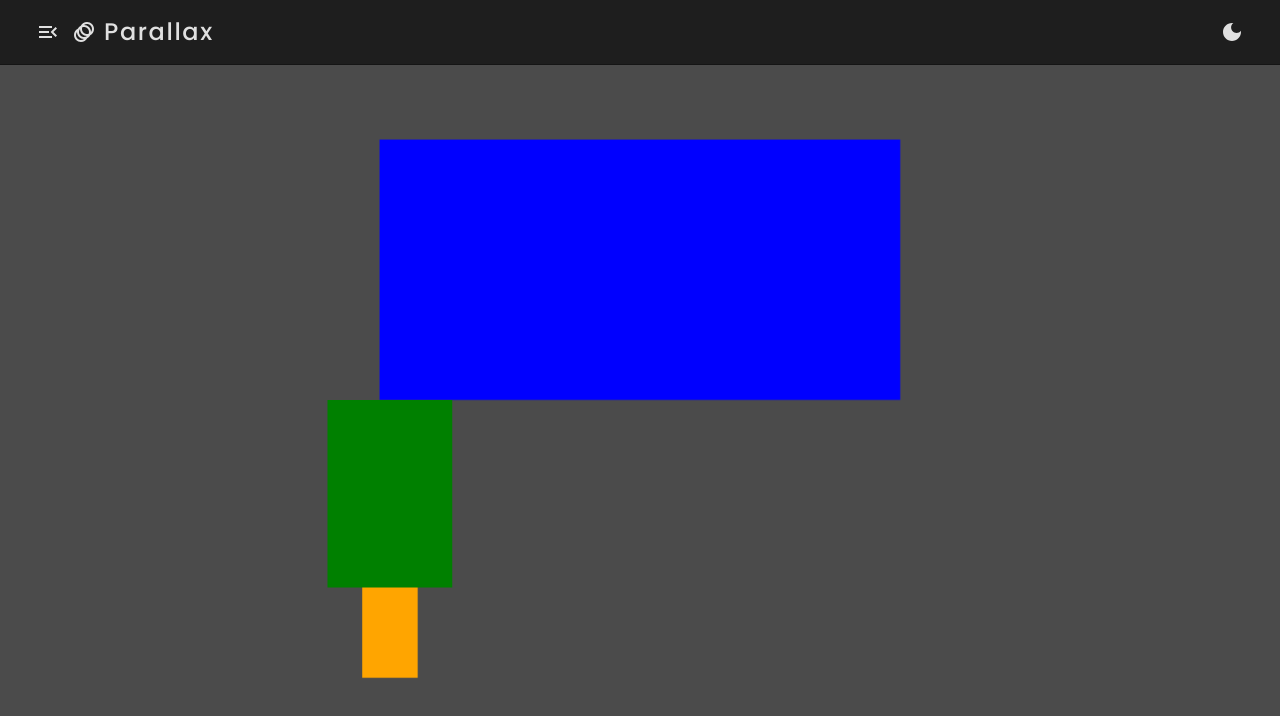
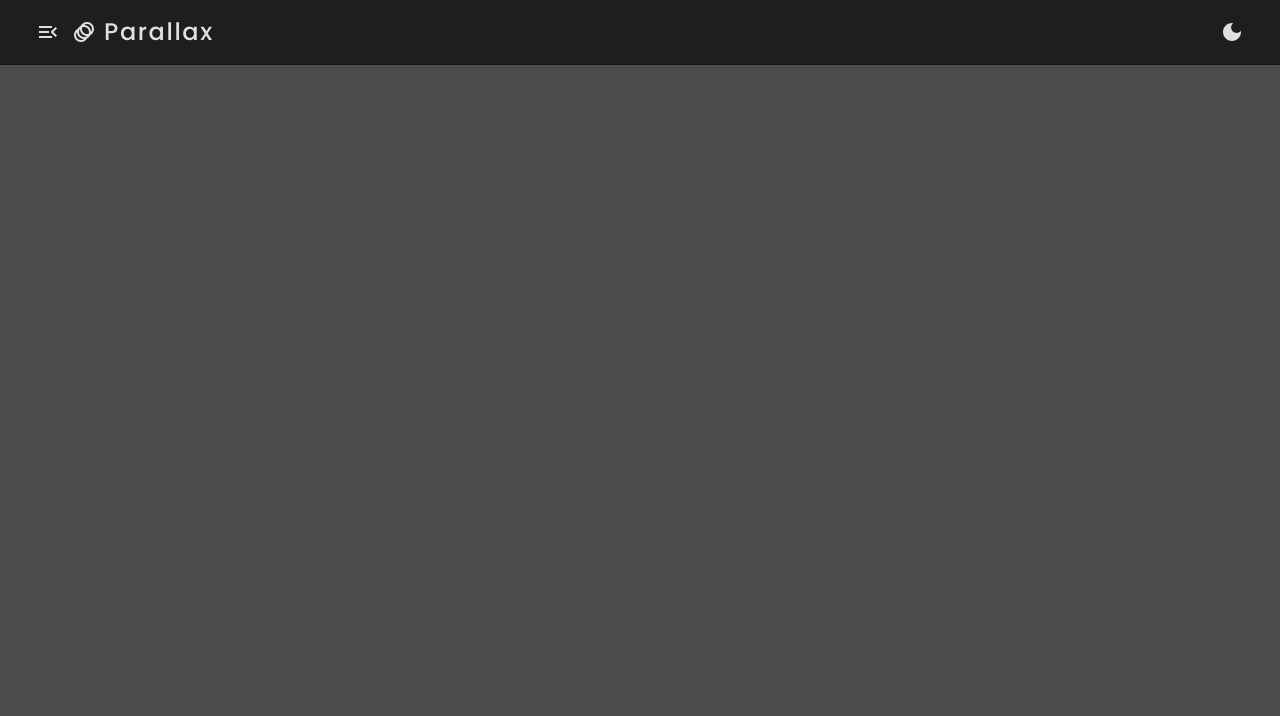
Before and after one commit to johnjohnpenafiel/ParallaxUI, a React (Vite) app: page / in a window 1280 px wide. Shown: the top 716 px of the page. Built offline with nearby package versions, Linux system fonts and the light colour scheme.

Commit message:
add layers with default values to a Tiltbox

```diff
--- a/src/App.tsx
+++ b/src/App.tsx
@@ -1,7 +1,7 @@
 import { useState } from "react";
 
 // import reactElementToJSXString from "react-element-to-jsx-string";
-import { Box, Typography, CssBaseline, ThemeProvider } from "@mui/material";
+import { Box, CssBaseline, ThemeProvider } from "@mui/material";
 
 import TiltBox from "./components/TiltBox";
 import NavBar from "./components/NavBar";
@@ -16,49 +16,24 @@ export type Layer = {
   width?: number;
   color?: string;
   translateZ?: number;
-  zIndex?: number;
-}
+};
 
 function App() {
   const [open, setOpen] = useState(false);
   const [darkMode, setDarkMode] = useState(true);
 
-  const [layers, setLayers] = useState<Layer[]>([{
-    uid: Date.now(),
-    name: "Layer 1",
-    height: 250,
-    width: 500,
-    color: "blue",
-    translateZ: 20,
-  },
-  {
-    uid: Date.now(),
-    name: "Layer 2",
-    height: 150,
-    width: 100,
-    color: "green",
-    translateZ: 100,
-  },
-  {
-    uid: Date.now(),
-    name: "Layer 2",
-    height: 100,
-    width: 50,
-    color: "orange",
-    translateZ: 50,
-  }
-  ]);
+  // State which holds multiple layers
+  const [layers, setLayers] = useState<Layer[]>([]);
 
   const addLayer = (): void => {
     const newLayer: Layer = {
       uid: Date.now(),
       name: undefined,
-      height: undefined,
-      width: undefined,
-      color: undefined,
-      translateZ: undefined,
+      height: 300,
+      width: 300,
+      color: "blue",
+      translateZ: 50,
     };
-
     setLayers([...layers, newLayer]);
   };
 
@@ -71,7 +46,12 @@ function App() {
       <CssBaseline />
 
       <Box sx={{ display: "flex" }}>
-        <NavBar open={open} setOpen={setOpen} setDarkMode={setDarkMode} darkMode={darkMode} />
+        <NavBar
+          open={open}
+          setOpen={setOpen}
+          setDarkMode={setDarkMode}
+          darkMode={darkMode}
+        />
 
         <SideBar
           open={open}
@@ -79,7 +59,6 @@ function App() {
           addLayer={addLayer}
           removeLayer={removeLayer}
         />
-
 
         <Box
           sx={{
@@ -94,12 +73,15 @@ function App() {
           <TiltBox>
             {layers.map((layer) => {
               return (
-                <Box sx={{
-                  width: layer.width,
-                  height: layer.height,
-                  backgroundColor: layer.color,
-                  transform: `translateZ(${layer.translateZ}px)`,
-                }} />
+                <Box
+                  key={layer.uid}
+                  sx={{
+                    width: layer.width,
+                    height: layer.height,
+                    backgroundColor: layer.color,
+                    transform: `translateZ(${layer.translateZ}px)`,
+                  }}
+                />
               );
             })}
           </TiltBox>
--- a/src/components/LayerForm.tsx
+++ b/src/components/LayerForm.tsx
@@ -1,6 +1,6 @@
 import { useForm } from "react-hook-form";
 
-import { Box, Button, TextField } from "@mui/material";
+import { Box, TextField } from "@mui/material";
 
 export type FormData = {
   height: number;
--- a/src/components/SideBar.tsx
+++ b/src/components/SideBar.tsx
@@ -19,8 +19,8 @@ const SideBar = ({ open, layers, addLayer, removeLayer }: Props) => {
       PaperProps={{
         sx: {
           borderRight: (theme) => `0.25px solid ${theme.palette.primary.dark}`,
-          backgroundColor: (theme) => `${theme.palette.primary.main}`
-        }
+          backgroundColor: (theme) => `${theme.palette.primary.main}`,
+        },
       }}
     >
       <Toolbar />
@@ -30,7 +30,7 @@ const SideBar = ({ open, layers, addLayer, removeLayer }: Props) => {
           variant="contained"
           color="secondary"
           fullWidth
-          sx={{ textTransform: 'none', marginBottom: 2.5 }}
+          sx={{ textTransform: "none", marginBottom: 2.5 }}
           onClick={addLayer}
         >
           Add Layer
@@ -38,11 +38,10 @@ const SideBar = ({ open, layers, addLayer, removeLayer }: Props) => {
 
         {layers.map((layer) => {
           return (
-            <Layer layer={layer} removeLayer={removeLayer} />
+            <Layer key={layer.uid} layer={layer} removeLayer={removeLayer} />
           );
         })}
       </Box>
-
     </Drawer>
   );
 };
--- a/src/components/TiltBox.tsx
+++ b/src/components/TiltBox.tsx
@@ -4,9 +4,7 @@ interface Props {
   children: React.ReactNode;
 }
 
-const TiltBox: React.FC<Props> = ({
-  children,
-}) => {
+const TiltBox: React.FC<Props> = ({ children }) => {
   return (
     <Tilt
       perspective={500}
@@ -19,7 +17,7 @@ const TiltBox: React.FC<Props> = ({
         width: `500px`,
         backgroundColor: "transparent",
         transformStyle: "preserve-3d",
-        borderRadius: '1rem',
+        borderRadius: "1rem",
       }}
     >
       {children}
```
